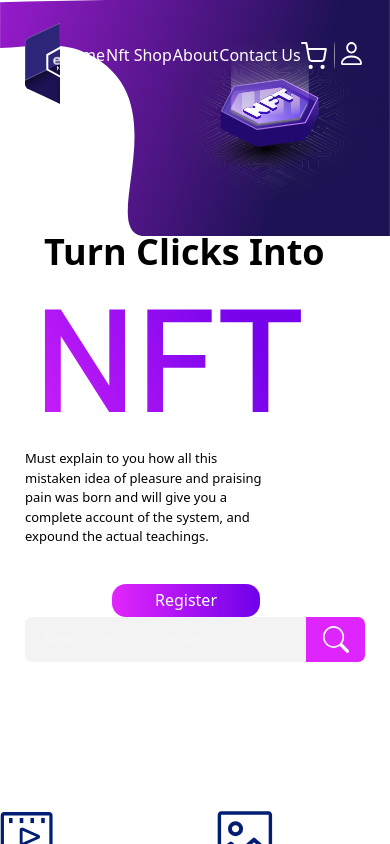
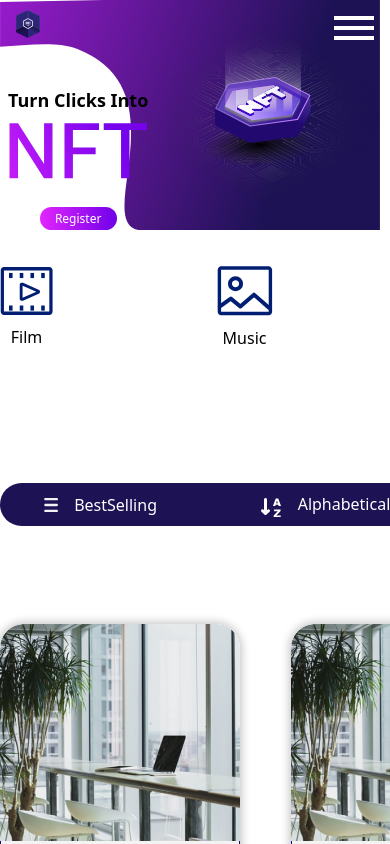
Before and after one commit to danyalbani240/NFTShop, a Nuxt app: page / in a window 390 px wide. Shown: the top 844 px of the page. Built offline with nearby package versions, Linux system fonts and the light colour scheme.

Commit message:
some responsive chages added but it still have works

```diff
--- a/assets/style/_hero.scss
+++ b/assets/style/_hero.scss
@@ -5,24 +5,23 @@
   background-repeat: no-repeat;
   padding-left: 76px;
   padding-right: 48px;
-  background-size: cover;
+
 
   nav {
     .burger{
-      background-image: url('../images/burger.svg');
-      width: 50px;
-      height: 50px;
+      // margin-top: 23px;
     }
     .logo {
       background-image: url('../images/NFTLogo.svg');
-      width: 69.29px;
-      height: 81px;
-      margin-top: 23px;
+      // width: 69.29px;
+      // height: 81px;
+
+      // margin-top: 23px;
       animation: Slide_Left 1.5s ease-in-out forwards;
     }
     .links {
       // margin-left: 260.71px;
-      margin-top: 43px;
+      // margin-top: 43px;
       width: 484px;
       p{
         animation: Slide_Up forwards;
@@ -61,7 +60,7 @@
     animation: Slide_Left 1s forwards;
     h2,
     img {
-      margin-left: 19px;
+      // margin-left: 19px;
     }
     p {
       width: 244px;
@@ -69,13 +68,16 @@
     }
     img,
     p {
-      margin-top: 37px;
+      // margin-top: 37px;
     }
     .register {
-      width: 148px;
-      height: 33px;
-      margin-top: 37px;
-      margin-left: 87px;
+      // width: 148px;
+      // height: 33px;
+      width: 77px;
+      height: 23px;
+      font-size: 12px;
+      // margin-top: 37px;
+      // margin-left: 87px;
       background: linear-gradient(89.89deg, #e426fd -1.26%, #7302ea 96.22%);
       border-radius: 14px;
     }
@@ -83,14 +85,38 @@
 }
 @media (max-width:1280px){
   .hero {
-    background-size: contain;
+    // background-size: contain;
     padding-left: 25px;
   }
 }
 @media (max-width:1024px){
   .hero {
-    background-size: contain;
-    padding-left: 25px;
-    padding-right: 25px;
+    // background-size: contain;
+    padding: 0;
+    min-height: auto;
   }
+  .logo{
+    margin-left: 1rem;
+
+  }
+  // .hero-comment{
+  //   // >img{
+  //   //   width: 230px;
+  //   // }
+  // }
 }
+@media (max-width: 360px){
+  .hero{
+    background-image: url(../images/hero-mobile.svg);
+    background-size: cover;
+    min-height: 252px;
+    // .register{
+    //   margin-left: 0;
+    // }
+  }
+
+}
+.nft-head{
+  width: 138px;
+  height: 73px;
+}
--- a/components/TheHero.vue
+++ b/components/TheHero.vue
@@ -1,29 +1,37 @@
 <template>
-  <div class="hero justify-between">
-    <nav class="flex justify-between">
-      <div class="logo"></div>
-      <div class="links flex justify-between text-white">
+  <div class="hero justify-between sm:bg-cover  bg-contain">
+    <nav class="flex justify-between  ">
+      <div class="logo w-6 bg-contain ml-5 mt-2.5"></div>
+      <div class="burger mt-2.5  mr-4 text-white bg-transparent relative z-20 lg:hidden" @click="toggleNav">
+        <div class="burger-line h-1 w-10 bg-white my-1.5"></div>
+        <div class="burger-line h-1 w-10 bg-white my-1.5"></div>
+        <div class="burger-line h-1 w-10 bg-white my-1.5"></div>
+      </div>
+      <div  :class="{'hidden': !isNavOpen,'block': isNavOpen,}" class=" lg:hidden w-screen bg-black fixed left-0 z-10 top-0 h-screen">
+
+      </div>
+      <div class="links hidden lg:flex justify-between text-white">
         <p class="cursor-pointer">Home</p>
         <p class="cursor-pointer">Nft Shop</p>
         <p class="cursor-pointer">About</p>
         <p class="cursor-pointer">Contact Us</p>
       </div>
-      <div class="buttons flex justify-between">
+      <div class="buttons hidden lg:flex justify-between">
         <div class="h-full cart cursor-pointer"></div>
         <div class="divider"></div>
         <div class="profile h-full w-6"></div>
       </div>
     </nav>
-    <div class="hero-comment mt-32">
-      <h2 class="text-4xl font-bold">Turn Clicks Into</h2>
-      <img  src="../assets/images/NFText.svg" alt="">
-      <p>Must explain to you how all this mistaken idea of pleasure and praising pain was born and will give you a complete account of the system, and expound the actual teachings.</p>
-      <div class="register text-white flex justify-center items-center">
+    <div class="hero-comment ml-2 inline-flex flex-col items-center justify-center mt-10 lg:mt-32">
+      <h2 class="sm:text-3xl lg:text-4xl text-lg font-bold">Turn Clicks Into</h2>
+      <img class="nft-head"  src="../assets/images/NFText.svg" alt="">
+      <p class="hidden md:block">Must explain to you how all this mistaken idea of pleasure and praising pain was born and will give you a complete account of the system, and expound the actual teachings.</p>
+      <div class="register mt-5 ml-0 sm:ml-auto text-white flex justify-center items-center">
         Register
       </div>
     </div>
-    <div class="flex flex-row-reverse">
-      <the-search-box />
+    <div class="lg:flex flex-row-reverse hidden ">
+      <the-search-box class=" lg:-mt-14 -mt-32" />
     </div>
   </div>
 </template>
@@ -32,6 +40,15 @@
 import TheSearchBox from './TheSearchBox.vue'
 export default {
   components: { TheSearchBox },
-
+  data(){
+    return{
+      isNavOpen: false,
+    }
+  },
+  methods:{
+    toggleNav(){
+      this.isNavOpen = !this.isNavOpen;
+    }
+  }
 }
 </script>
```
Also changed, not shown: assets/images/hero-mobile.svg (added).
